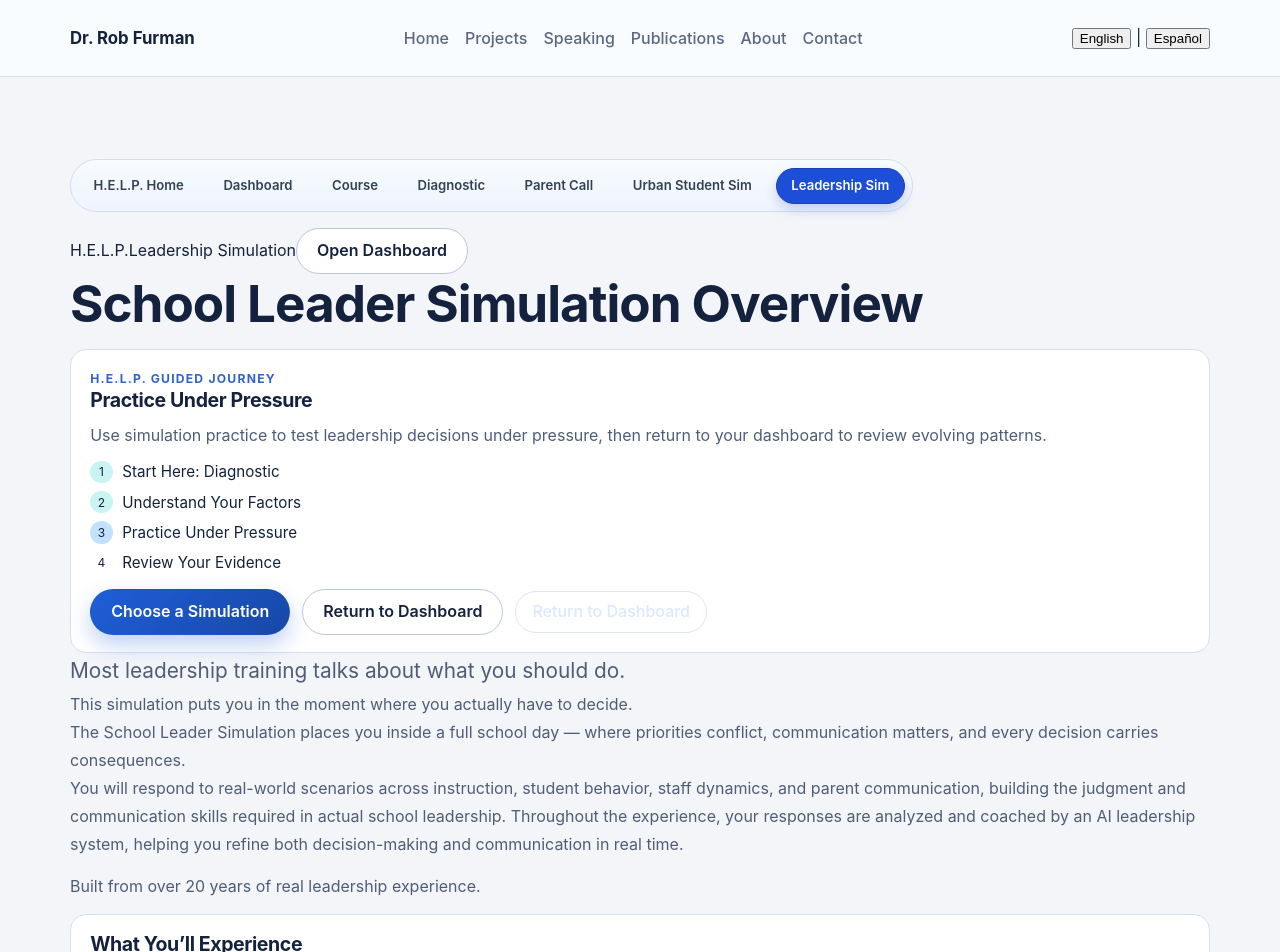
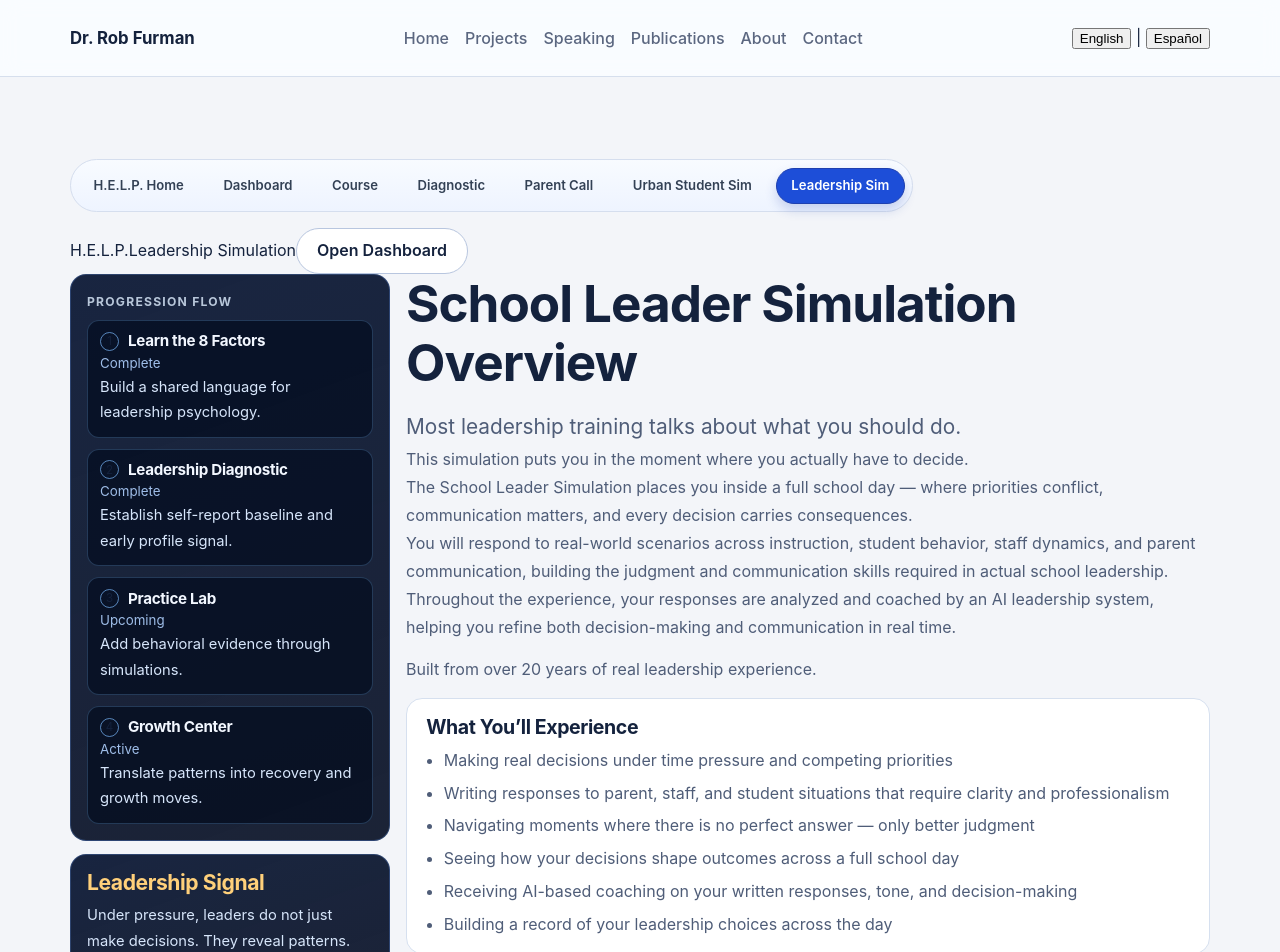
Before and after one commit to DrRobF/rob-furman-portfolio, a Next.js app: page /simulation-overview in a window 1280 px wide. Shown: the top 952 px of the page. Built offline with nearby package versions, Linux system fonts and the light colour scheme.

Commit message:
Add reusable H.E.L.P. sidebar shell and replace guided journey cards

```diff
--- /dev/null
+++ b/app/components/help/HelpSidebar.js
@@ -0,0 +1,51 @@
+import Link from 'next/link';
+
+const insights = [
+  'Pressure narrows perception before it narrows decision-making.',
+  'Avoidance can feel calm in the moment and expensive later.',
+  'Regulation is not softness; it is access to better judgment.',
+  'Under pressure, leaders do not just make decisions. They reveal patterns.',
+  'The first job of leadership pressure is to stay anchored to reality.',
+];
+
+const flow = [
+  { key: 'learn', title: 'Learn the 8 Factors', description: 'Build a shared language for leadership psychology.' },
+  { key: 'diagnostic', title: 'Leadership Diagnostic', description: 'Establish self-report baseline and early profile signal.' },
+  { key: 'practice', title: 'Practice Lab', description: 'Add behavioral evidence through simulations.' },
+  { key: 'growth', title: 'Growth Center', description: 'Translate patterns into recovery and growth moves.' },
+];
+
+function getStatus(stepKey, currentStep) {
+  if (stepKey === 'learn') return 'Complete';
+  if (stepKey === 'diagnostic') return currentStep === 'diagnostic' ? 'Start' : 'Complete';
+  if (stepKey === 'practice') return 'Upcoming';
+  return 'Active';
+}
+
+export default function HelpSidebar({ currentStep = 'growth' }) {
+  const insight = insights[Math.abs(currentStep.split('').reduce((a, c) => a + c.charCodeAt(0), 0)) % insights.length];
+  return (
+    <aside className="help-shell-sidebar">
+      <div className="help-sidebar-panel">
+        <p className="eyebrow">Progression Flow</p>
+        <div className="help-sidebar-flow">
+          {flow.map((item, idx) => (
+            <article key={item.key} className="help-sidebar-flow-item">
+              <div className="help-sidebar-flow-head">
+                <span>{idx + 1}</span>
+                <h3>{item.title}</h3>
+              </div>
+              <small>{getStatus(item.key, currentStep)}</small>
+              <p>{item.description}</p>
+            </article>
+          ))}
+        </div>
+      </div>
+      <div className="help-sidebar-signal">
+        <h3>Leadership Signal</h3>
+        <p>{insight}</p>
+        <Link href="/human-equation-suite/dashboard" className="button tertiary">Review Evidence</Link>
+      </div>
+    </aside>
+  );
+}
--- /dev/null
+++ b/app/components/help/HelpSuiteShell.js
@@ -0,0 +1,16 @@
+import HelpSidebar from './HelpSidebar';
+
+export default function HelpSuiteShell({ children, currentStep = 'growth' }) {
+  return (
+    <div className="help-shell-layout">
+      <details className="help-shell-mobile-toggle">
+        <summary>Progression Flow</summary>
+        <HelpSidebar currentStep={currentStep} />
+      </details>
+      <div className="help-shell-desktop">
+        <HelpSidebar currentStep={currentStep} />
+      </div>
+      <div className="help-shell-content">{children}</div>
+    </div>
+  );
+}
--- a/app/globals.css
+++ b/app/globals.css
@@ -2041,6 +2041,23 @@ p {
 @media (max-width: 900px){.help-journey{grid-template-columns:1fr}.help-journey-line{display:none}}
 @media (max-width: 640px){.help-hero,.help-section,.help-final-cta{padding:1.35rem}.help-tagline{font-size:1.1rem}}
 
+.help-shell-layout{display:grid;grid-template-columns:minmax(280px,320px) minmax(0,1fr);gap:1rem;align-items:start}
+.help-shell-desktop .help-shell-sidebar{position:sticky;top:92px}
+.help-shell-mobile-toggle{display:none}
+.help-shell-content{min-width:0}
+.help-shell-sidebar{display:grid;gap:.85rem}
+.help-sidebar-panel,.help-sidebar-signal{border:1px solid rgba(95,146,235,.3);border-radius:16px;background:linear-gradient(160deg,rgba(6,18,48,.92),rgba(3,12,32,.9));padding:1rem}
+.help-sidebar-panel .eyebrow{color:#b8c7da;margin-bottom:.5rem}
+.help-sidebar-flow{display:grid;gap:.7rem}
+.help-sidebar-flow-item{padding:.65rem .75rem;border:1px solid rgba(125,188,255,.23);border-radius:12px;background:rgba(1,10,28,.65)}
+.help-sidebar-flow-head{display:flex;gap:.55rem;align-items:center}
+.help-sidebar-flow-head span{display:grid;place-items:center;width:1.2rem;height:1.2rem;border-radius:999px;border:1px solid rgba(125,188,255,.68);font-size:.72rem}
+.help-sidebar-flow-item h3{font-size:.95rem;margin:0;color:#f2f7ff}
+.help-sidebar-flow-item small{display:block;color:#9fbee9;margin:.25rem 0}
+.help-sidebar-flow-item p,.help-sidebar-signal p{color:#d7e6fb;font-size:.92rem}
+.help-sidebar-signal h3{margin-bottom:.45rem;color:#ffd07a}
+@media (max-width: 980px){.help-shell-layout{grid-template-columns:1fr}.help-shell-desktop{display:none}.help-shell-mobile-toggle{display:block;border:1px solid rgba(95,146,235,.3);border-radius:14px;background:linear-gradient(160deg,rgba(6,18,48,.92),rgba(3,12,32,.9));padding:.7rem 1rem}.help-shell-mobile-toggle summary{cursor:pointer;color:#f2f7ff;font-weight:600}.help-shell-mobile-toggle .help-shell-sidebar{padding-top:.8rem}}
+
 
 /* Scoped H.E.L.P. internal pages (exclude suite landing) */
 .help-suite-internal.help-page-dark{background:radial-gradient(circle at 12% -2%,rgba(77,169,255,.22),transparent 35%),radial-gradient(circle at 86% 0%,rgba(255,138,114,.16),transparent 32%),linear-gradient(180deg,#020817 0%,#020b1f 48%,#030a1a 100%);color:#f8fafc}
--- a/app/human-equation-suite/diagnostic/page.js
+++ b/app/human-equation-suite/diagnostic/page.js
@@ -8,7 +8,6 @@ import { useEffect, useMemo, useRef, useState } from 'react';
 import { useLanguage } from '../../components/LanguageProvider';
 import { LanguageSwitcher } from '../../components/LanguageSwitcher';
 import HumanEquationNav from '../../components/HumanEquationNav';
-import HelpJourneyNav from '../../components/HelpJourneyNav';
 import { DASHBOARD_PROFILE_STORAGE_KEY, DIAGNOSTIC_RESULT_STORAGE_KEY, toMasterProfileFromDiagnostic } from '../dashboard/profileData';
 import { EVIDENCE_EVENTS_STORAGE_KEY, createEvidenceEvent, addFactorImpact } from '../dashboard/evidenceModel';
 
@@ -452,8 +451,7 @@ export default function HumanEquationDiagnosticPage() {
           <ol><li>Review your baseline report.</li><li>Learn the 8 Factors.</li><li>Practice under pressure in simulations.</li><li>Watch the dashboard update as evidence accumulates.</li></ol>
         </HelpReadingPanel>
       </HelpHeroPanel>
-    </HelpSuiteShell> : <div className="top-space" style={{ maxWidth: 880, marginInline: 'auto' }}><HelpJourneyNav currentStep='diagnostic' explanation='The diagnostic creates your baseline so each next step in H.E.L.P. has evidence context.' primaryAction={{ label: 'Begin Diagnostic', href: '/human-equation-suite/diagnostic' }} secondaryAction={{ label: 'View Your Dashboard', href: '/human-equation-suite/dashboard' }} />
-      <p className="eyebrow">H.E.L.P. · Step 1</p><h1 style={{ marginTop: 8 }}>{es ? 'Diagnóstico de Presión de Liderazgo' : 'Leadership Pressure Diagnostic'}</h1></div>}
+    </HelpSuiteShell> : <div className="top-space" style={{ maxWidth: 880, marginInline: 'auto' }}><p className="eyebrow">H.E.L.P. · Step 1</p><h1 style={{ marginTop: 8 }}>{es ? 'Diagnóstico de Presión de Liderazgo' : 'Leadership Pressure Diagnostic'}</h1></div>}
 
     {started && !viewResults && currentQuestion && !isComplete && (<div ref={diagnosticRef} className="top-space card project-card help-diagnostic-question-card" style={{ maxWidth: 880, marginInline: 'auto', transition: 'all 250ms ease' }}>
       <p className="eyebrow">{currentQuestion.section}</p>
--- a/app/simulation-overview/page.js
+++ b/app/simulation-overview/page.js
@@ -1,11 +1,12 @@
 import Link from 'next/link';
 import HumanEquationShell from '../components/HumanEquationShell';
-import HelpJourneyNav from '../components/HelpJourneyNav';
+import HelpSuiteShell from '../components/help/HelpSuiteShell';
 
 export default function SimulationOverviewPage() {
   return (
     <HumanEquationShell activePath="Leadership Simulation">
-        <h1>School Leader Simulation Overview</h1><HelpJourneyNav currentStep='simulation' explanation='Use simulation practice to test leadership decisions under pressure, then return to your dashboard to review evolving patterns.' primaryAction={{ label: 'Choose a Simulation', href: '/simulation' }} secondaryAction={{ label: 'Return to Dashboard', href: '/human-equation-suite/dashboard' }} showDashboardReturn />
+      <HelpSuiteShell currentStep="practice">
+        <h1>School Leader Simulation Overview</h1>
         <p className="lead">Most leadership training talks about what you should do.</p>
         <p>This simulation puts you in the moment where you actually have to decide.</p>
         <p>
@@ -64,6 +65,7 @@ export default function SimulationOverviewPage() {
             Choose a Simulation
           </Link>
         </div>
+      </HelpSuiteShell>
     </HumanEquationShell>
   );
 }
```
Also changed, not shown: app/human-equation-suite/course/page.js (+4 -4 lines), app/human-equation-suite/dashboard/page.js (+1 -2 lines), app/human-equation-suite/page.js (+4 -7 lines).
